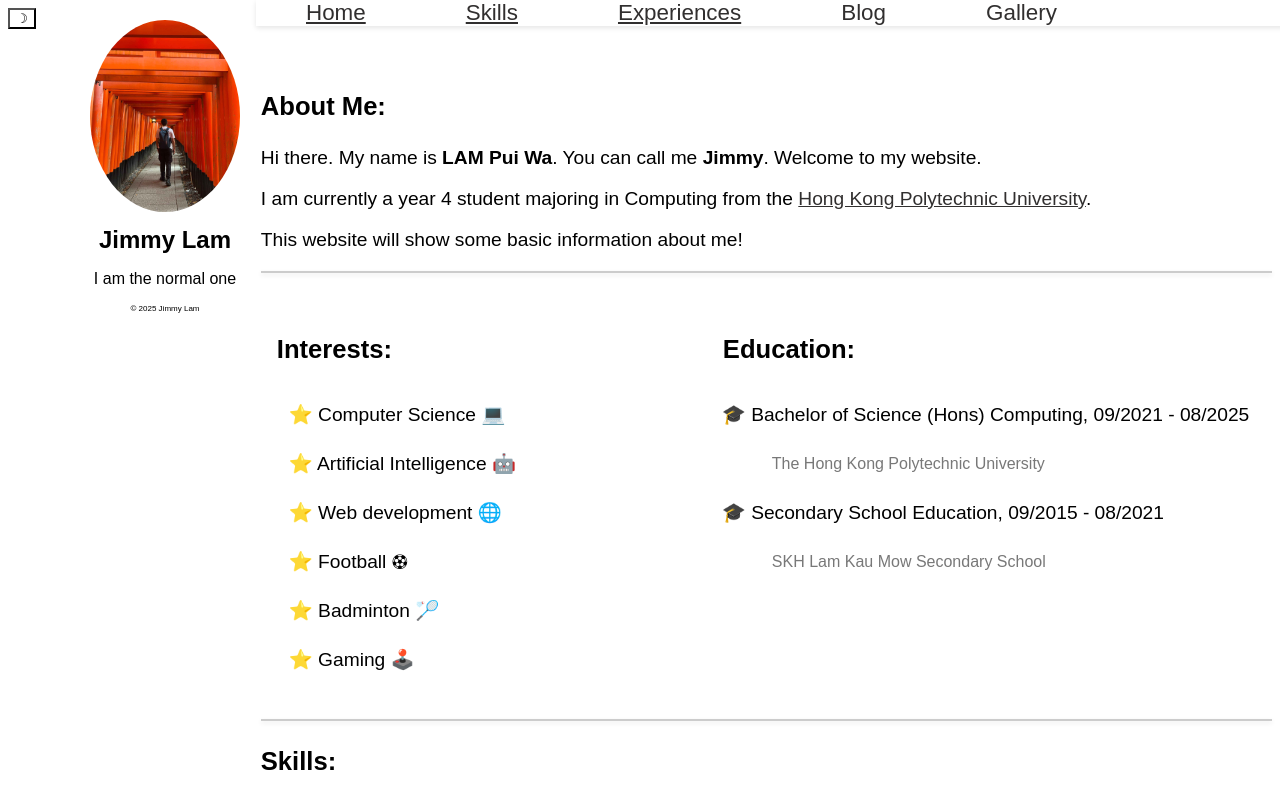
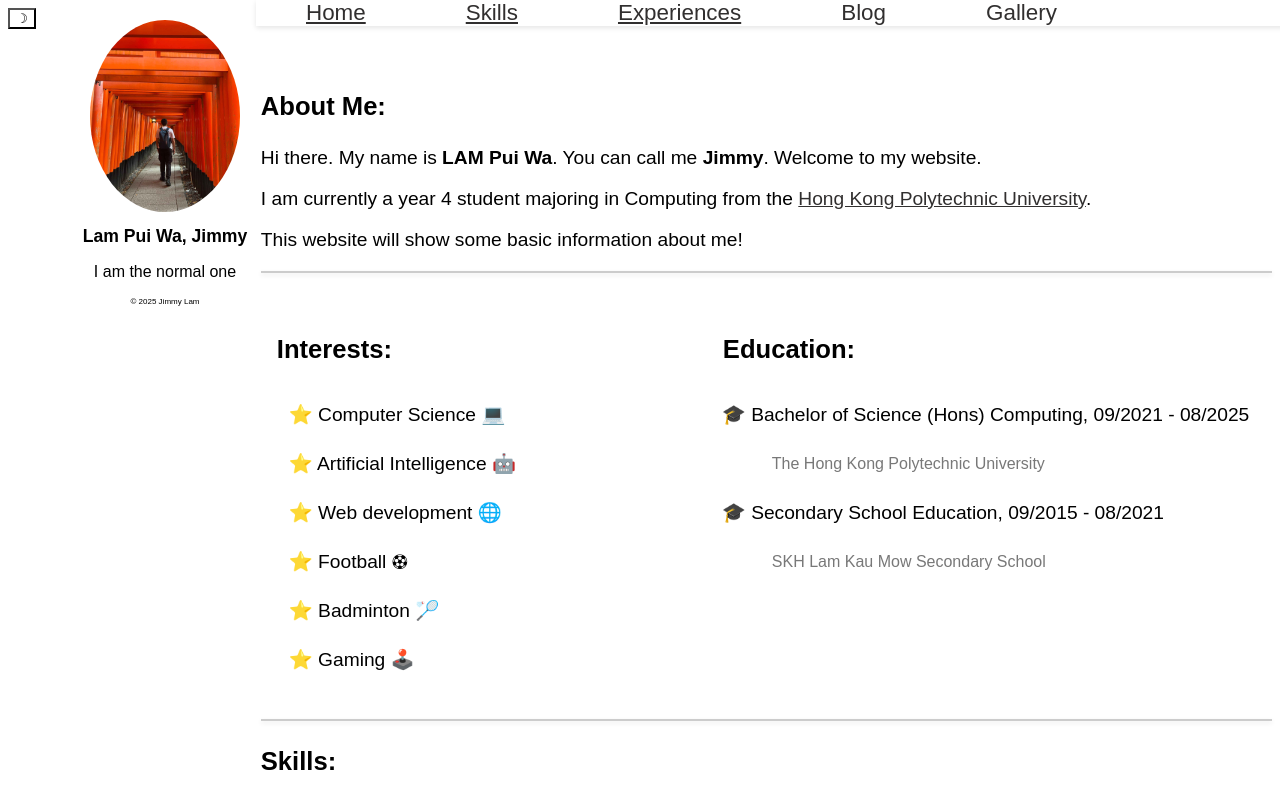
Before and after one commit to JimmyLam0215/jimmy-website, a React (Vite) app: page / in a window 1280 px wide. Shown: the top 800 px of the page. Built offline with nearby package versions, Linux system fonts and the light colour scheme.

Commit message:
Update SEO content

```diff
--- a/index.html
+++ b/index.html
@@ -3,9 +3,9 @@
   <head>
     <meta charset="UTF-8" />
     <meta name="viewport" content="width=device-width, initial-scale=1.0" />
-    <meta name="description" content="This is the website for Lam Pui Wa.">
-    <meta name="keywords" content="Lam Pui Wa, Jimmy Lam, 林培樺, JimmyLam0215, Hong Kong Polytechnic University, SKH Lam Kau Mow Secondary School">
-    <title>Jimmy's Home Page</title>
+    <meta name="description" content="This is the website for Lam Pui Wa, Jimmy, Lam Pui Wa, Jimmy Lam, 林培樺, JimmyLam0215. I am a computer science student from the Hong Kong Polytechnic University. I am still exploring myself in the field of technology">
+    <meta name="keywords" content="Lam Pui Wa, Jimmy, Lam Pui Wa, Jimmy Lam, 林培樺, JimmyLam0215, Hong Kong Polytechnic University, SKH Lam Kau Mow Secondary School">
+    <title>Lam Pui Wa, Jimmy's Home Page</title>
     <link rel="icon" href="./src/assets/backgroundImage.jpg">
   </head>
   <body>
--- a/src/App.css
+++ b/src/App.css
@@ -53,6 +53,7 @@ body {
 
 .card-title{
     margin: 0;
+    font-size: 1.1rem;
 }
 
 .menu-bar{
@@ -290,7 +291,6 @@ th {
         }
         .card {
             align-items: center;
-            margin-left: 15%;
         }
         .card-image{
             width: 30%;
@@ -330,7 +330,6 @@ th {
         }
         .card {
             align-items: center;
-            margin-left: 15%;
         }
         .card-image{
             width: 30%;
--- a/src/Card.jsx
+++ b/src/Card.jsx
@@ -1,12 +1,14 @@
 import profilePic from './assets/Jimmy.jpg'
 function Card(){
     return (
+        <main>
         <div className='card'>
             <img className='card-image' alt='profile picture' src={profilePic}></img>
-            <h2 className='card-title'>Jimmy Lam</h2>
+            <h1 className='card-title'>Lam Pui Wa, Jimmy</h1>
             <p>I am the normal one</p>
             <p className='copyright'>&copy; {new Date().getFullYear()} Jimmy Lam</p>
         </div>
+        </main>
     );
 }
 
```
